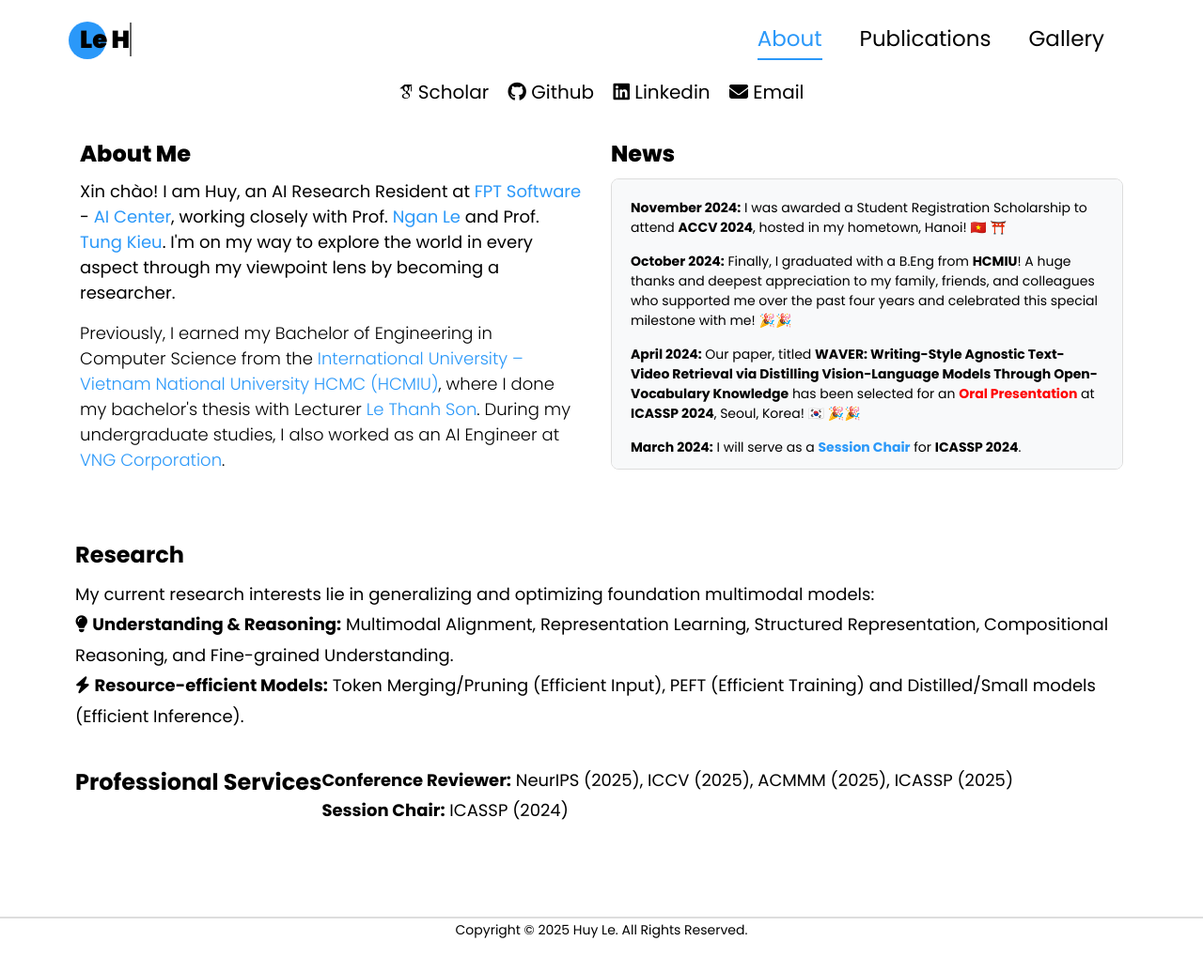
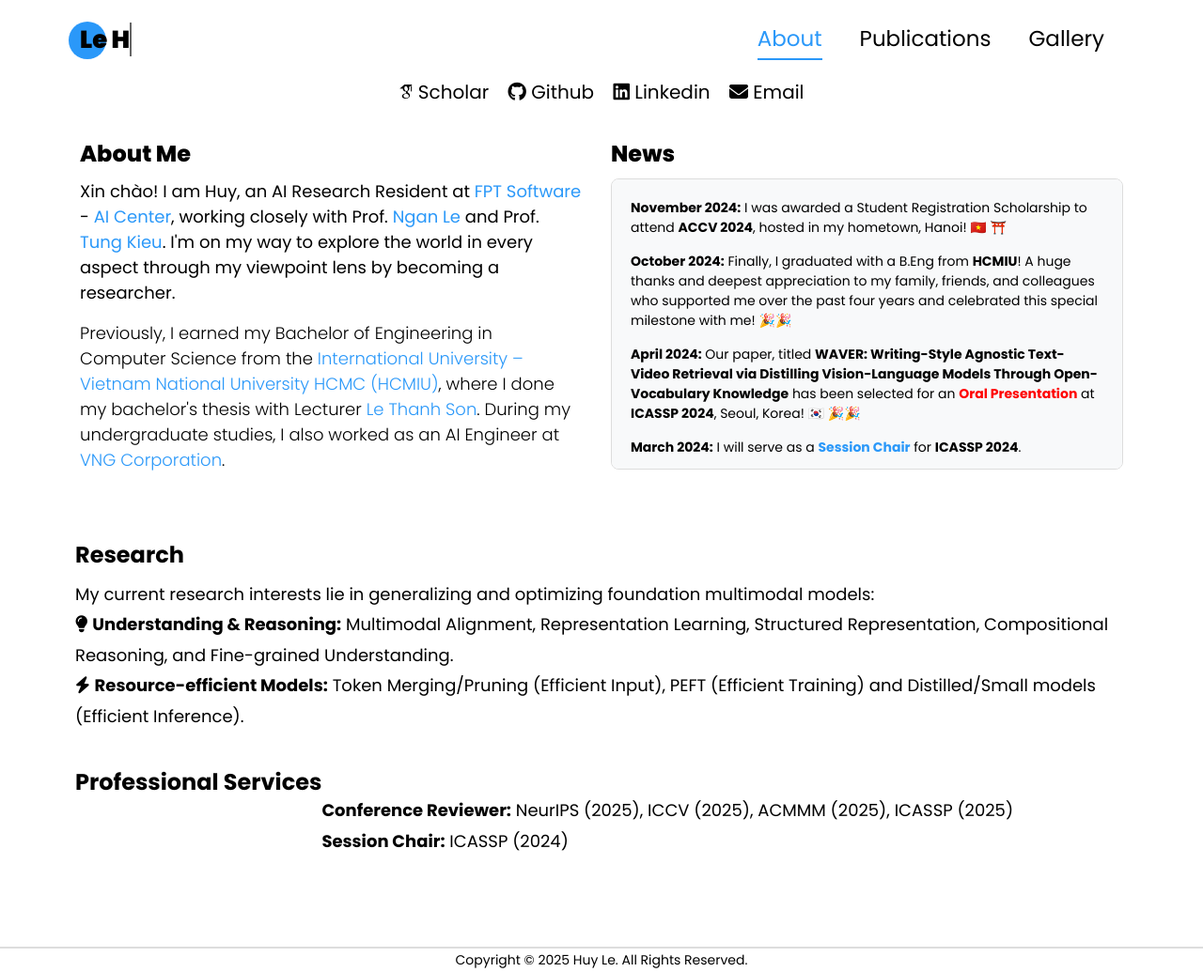
Before and after one commit to lehuy1611/lehuy1611.github.io, a Jekyll site: the page index.html, which Jekyll copies as it is, in a window 1280 px wide. Shown: the whole page at 94% size. Built offline with Jekyll 4.4.1, drawn with Linux system fonts in a browser that asks for light colours; some web fonts are replaced; before the commit the page ends 1003 px from its top, so only the background shows below that.

Commit message:
update services

```diff
--- a/index.html
+++ b/index.html
@@ -203,7 +203,7 @@
             <div class="row justify-content-left lg-6 md-6" style="margin-top: 20px; padding-left: 10px; padding-right: 10px">
                 <h2 style="font-size: 24px;"><b>Professional Services</b></h2>
                 <p style="color: #000; font-size: 18px;">
-                    <b>Conference Reviewer:</b> NeurIPS (2025), ICCV (2025), ACMMM (2025), ICASSP (2025)
+                    <br><b>Conference Reviewer:</b> NeurIPS (2025), ICCV (2025), ACMMM (2025), ICASSP (2025)
                     <br><b>Session Chair:</b> ICASSP (2024)
                 </p>
             </div>
```
